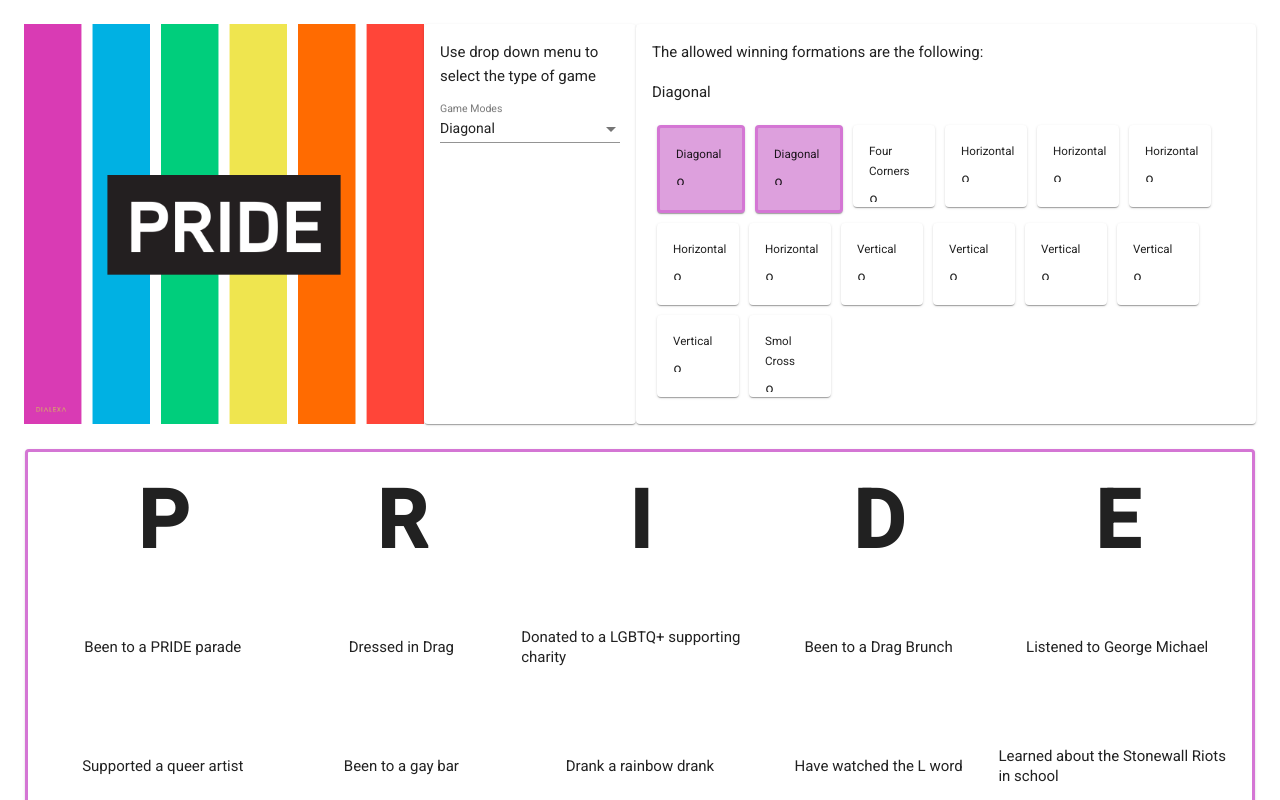
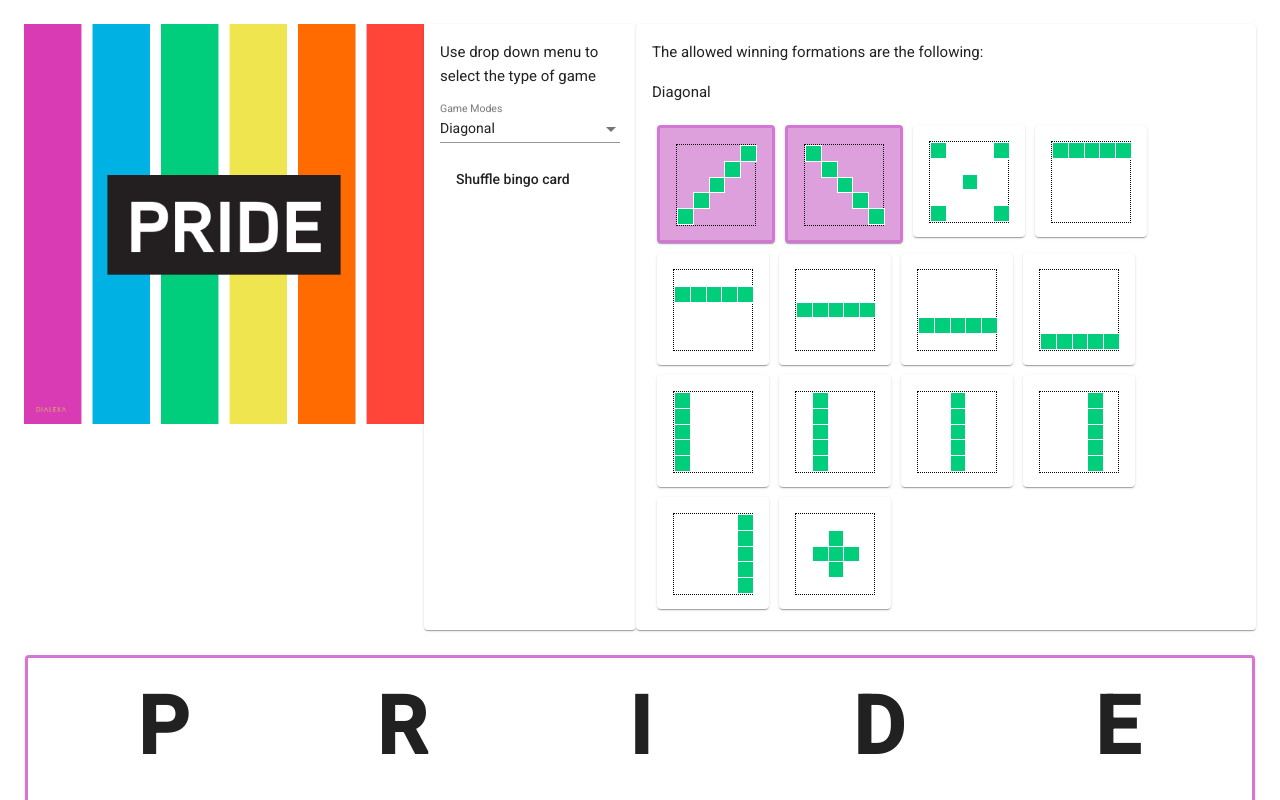
Before and after one commit to gracejansen227/pride_bingo, an Angular app: page / in a window 1280 px wide. Shown: the top 800 px of the page. Built offline with nearby package versions, Linux system fonts and the light colour scheme.

Commit message:
Fixed logic, its still shitty need to clean up if time, for data in formation guide added randomize shuffle button

```diff
--- a/src/app/app.component.html
+++ b/src/app/app.component.html
@@ -11,16 +11,18 @@
         [value]="name">{{name}}</mat-option>
       </mat-select>
     </mat-form-field>
+    <button mat-button (click)="shuffleCards(data)">Shuffle bingo card</button>
   </mat-card>
   <mat-card>
     <h4>The allowed winning formations are the following:</h4>
     <h4 *ngIf="selectedGame">{{selectedGame}}</h4>
     <div class="mini_board_container">
-    <mat-card class="mini_board" *ngFor="let type of winningPositions" [ngClass]="type.name == selectedGame ? 'highlight' : ''">
-      <h5>{{type.name}}</h5>
+    <mat-card class="mini_board" *ngFor="let type of selectedGameGrid" [ngClass]="type.name == selectedGame ? 'highlight' : ''">
       <mat-grid-list cols="5" rowHeight="1:1">
         <mat-grid-tile
-           >o</mat-grid-tile>
+          class="mini_board_smol_box"
+           *ngFor="let x of type.positions"
+           [ngClass]="x !== undefined ? 'marked':''"></mat-grid-tile>
       </mat-grid-list>
   </mat-card>
 </div>
--- a/src/app/app.component.scss
+++ b/src/app/app.component.scss
@@ -28,13 +28,29 @@ img {
 
 .mini_board {
   // flex-wrap: wrap;
-  height: 50px;
-  width: 50px;
+  height: 80px;
+  width: 80px;
   margin: 5px;
+
+  h5 {
+    margin: 0px;
+  }
 
   &.highlight {
     border: 3px solid rgb(212, 118, 212);
     background-color: plum;
+  }
+
+  mat-grid-list {
+    border: 1px black dotted;
+  }
+
+}
+
+.mini_board_smol_box {
+  &.marked {
+    background-color: #01CE7B;
+    border: 1px white solid;
   }
 }
 
--- a/src/app/app.component.ts
+++ b/src/app/app.component.ts
@@ -34,8 +34,6 @@ export class AppComponent implements OnInit {
     this.selectedGame = winningPositions[0].name;
     this.gameModes = [...new Set(this.winningPositions.map((x) => x.name))];
     this.selectedGameGrid = winningPositionsWithNulls;
-    console.log('this.seelcetlkjsdfs', this.selectedGameGrid);
-    // get distinct names of positions here
   }
 
   selectGameMode(selectedGame: string) {
@@ -73,7 +71,13 @@ export class AppComponent implements OnInit {
     dialogRef.afterClosed().subscribe((reset) => {
       if (reset) {
         this.isBoxChecked = [];
+        this.shuffleCards(this.data);
       }
     });
   }
+
+  shuffleCards(dataArray: any[]) {
+    const shuffledArray = dataArray.sort(() => Math.random() - 0.5);
+    return shuffledArray;
+  }
 }
--- a/src/app/app.module.ts
+++ b/src/app/app.module.ts
@@ -8,6 +8,7 @@ import { MatCardModule } from '@angular/material/card';
 import { MatDialogModule } from '@angular/material/dialog';
 import { MatSelectModule } from '@angular/material/select';
 import { DialogModalComponent } from './dialog-modal/dialog-modal.component';
+import { MatButtonModule } from '@angular/material/button';
 import { FormsModule } from '@angular/forms';
 
 @NgModule({
@@ -20,6 +21,7 @@ import { FormsModule } from '@angular/forms';
     MatDialogModule,
     MatSelectModule,
     FormsModule,
+    MatButtonModule,
   ],
   providers: [],
   bootstrap: [AppComponent],
--- a/src/data/winningPositions.ts
+++ b/src/data/winningPositions.ts
@@ -86,11 +86,11 @@ export const winningPositions = [
 ];
 
 export const winningPositionsWithNulls = winningPositions.map((gameType) => {
-  gameType.positions.map((num) => {
-    const filledPositions = new Array(25);
-    console.log(num);
-    return (filledPositions[num] = num);
+  const emptyArray = new Array(25);
+  const filledArray = gameType.positions.map((num) => {
+    emptyArray[num] = num;
+    return emptyArray;
   });
-
+  gameType.positions = filledArray[0];
   return gameType;
 });
```
